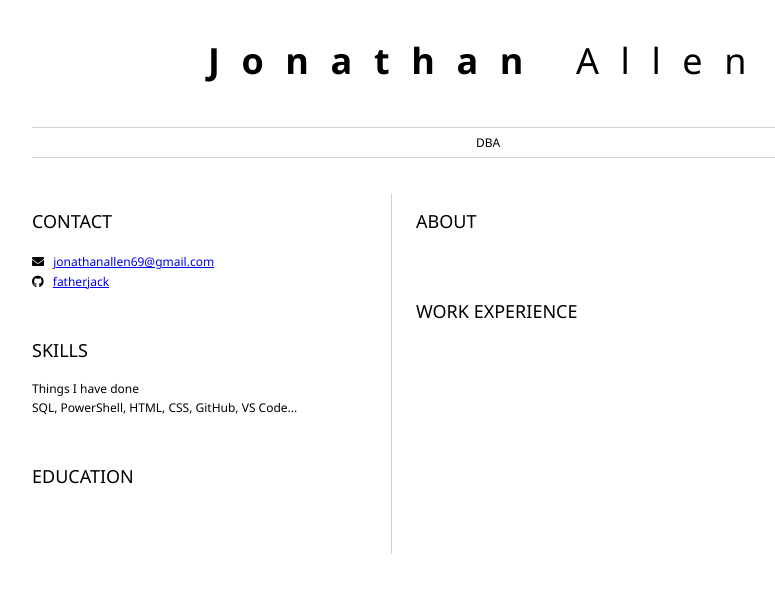
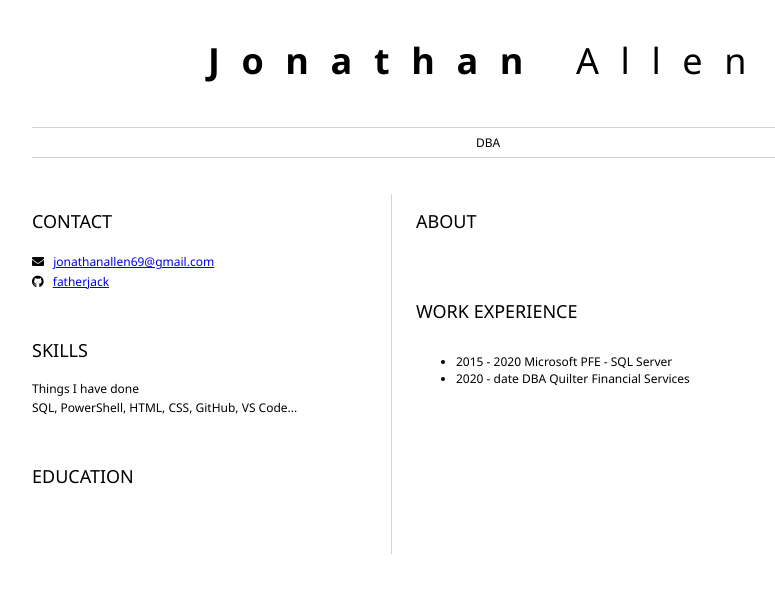
Before and after one commit to fatherjack/resume, a plain HTML site: page index.html in a window 1280 px wide. Shown: the whole page, without its empty margins (152-927 px from the left). Drawn offline with Linux system fonts and the light colour scheme.

Commit message:
added work experience

```diff
--- a/index.html
+++ b/index.html
@@ -46,6 +46,10 @@
 				<section>
 					<h2>WORK EXPERIENCE</h2>
 					<!-- your work experience -->
+                    <ul>
+                        <li>2015 - 2020 Microsoft PFE - SQL Server</li>
+                        <li>2020 - date DBA Quilter Financial Services</li>
+                    </ul>
 				</section>
 			</article>
 		</main>
```
